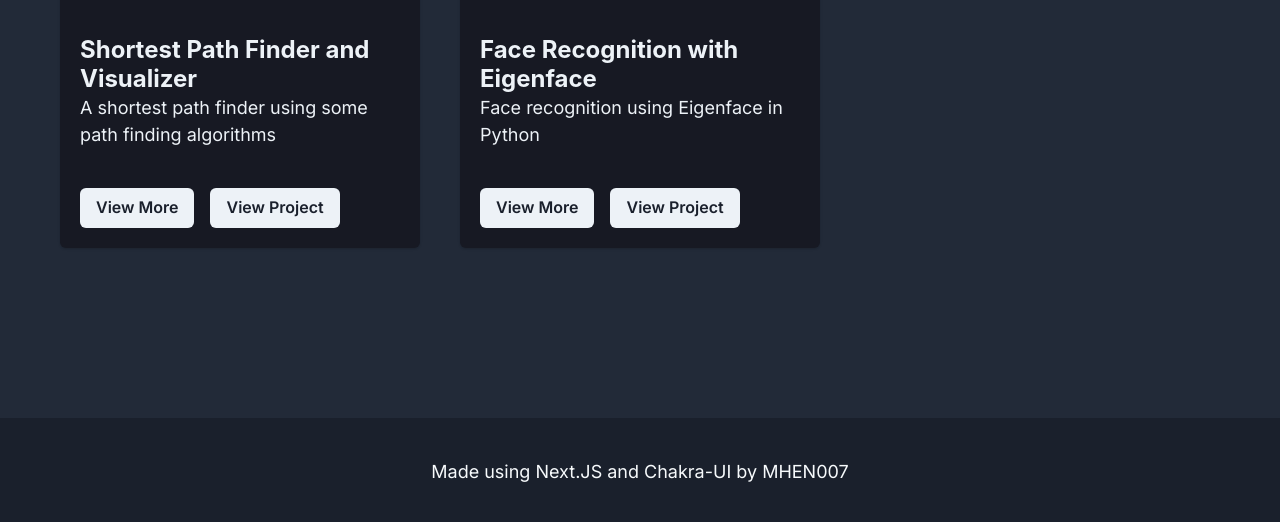
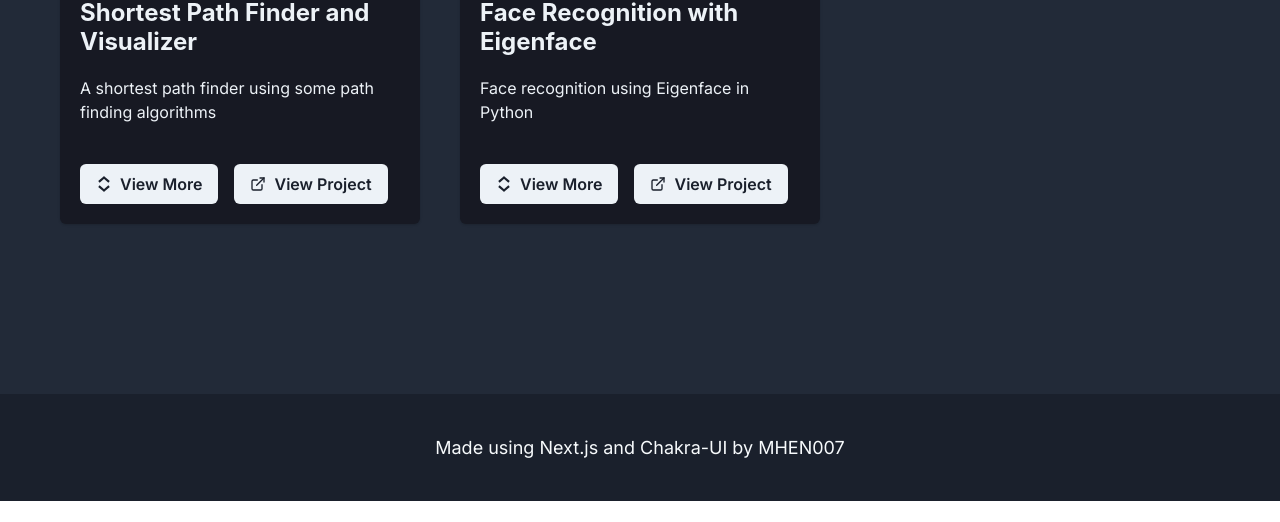
Before and after one commit to MHEN007/MHEN007.github.io, a Next.js app: page /projects in a window 1280 px wide. Shown: the part 2120-2642 px from the top of the page. After the commit the page ends 2621 px from the top, so only its background shows below. Built offline with nearby package versions, Linux system fonts and the light colour scheme.

Commit message:
chore: Styling Edits on Projects and Footer

```diff
--- a/app/components/footer.tsx
+++ b/app/components/footer.tsx
@@ -4,7 +4,7 @@ export default function Footer(){
     return(
         <Box bg={"gray.800"} textAlign={"center"} p={10}>
             <Text color={"gray.50"} fontSize={{base: "md", sm: "lg", "md": "lg"}}>
-                Made using Next.JS and Chakra-UI by
+                Made using Next.js and Chakra-UI by
                 MHEN007
             </Text>
         </Box>
--- a/app/projects/page.tsx
+++ b/app/projects/page.tsx
@@ -5,6 +5,7 @@ import Content from "../components/content"
 import Navbar from "../components/navbar"
 import projects from "./projects.json"
 import Footer from "../components/footer"
+import { UpDownIcon, ExternalLinkIcon } from "@chakra-ui/icons"
 
 function ProjectItem( { title, short_description, full_description, link, image } : { title: string, short_description: string, full_description: string, link: string, image: string }) {
     const { isOpen, onOpen, onClose } = useDisclosure()
@@ -17,23 +18,23 @@ function ProjectItem( { title, short_description, full_description, link, image
                     </Center>
                 </CardHeader>
                 <CardBody color={"gray.100"}>
-                    <Heading fontSize={"2xl"}>
+                    <Heading fontSize={"2xl"} mb={5}>
                         {title}
                     </Heading>
-                    <Text fontSize={"lg"}>
+                    <Text fontSize={"md"}>
                         {short_description}
                     </Text>
                 </CardBody>
                 <CardFooter>
                     <Flex gap={2}>
-                        <Button onClick={onOpen}>
+                        <Button onClick={onOpen}  leftIcon={<UpDownIcon />}>
                             View More
                         </Button>
                         <Spacer />
                         {
                             link === "" ? null :
                             <Link href={link}>
-                                <Button>
+                                <Button leftIcon={<ExternalLinkIcon />}>
                                     View Project
                                 </Button>
                             </Link>
```
Also changed, not shown: app/projects/projects.json (line endings or trailing spaces).
